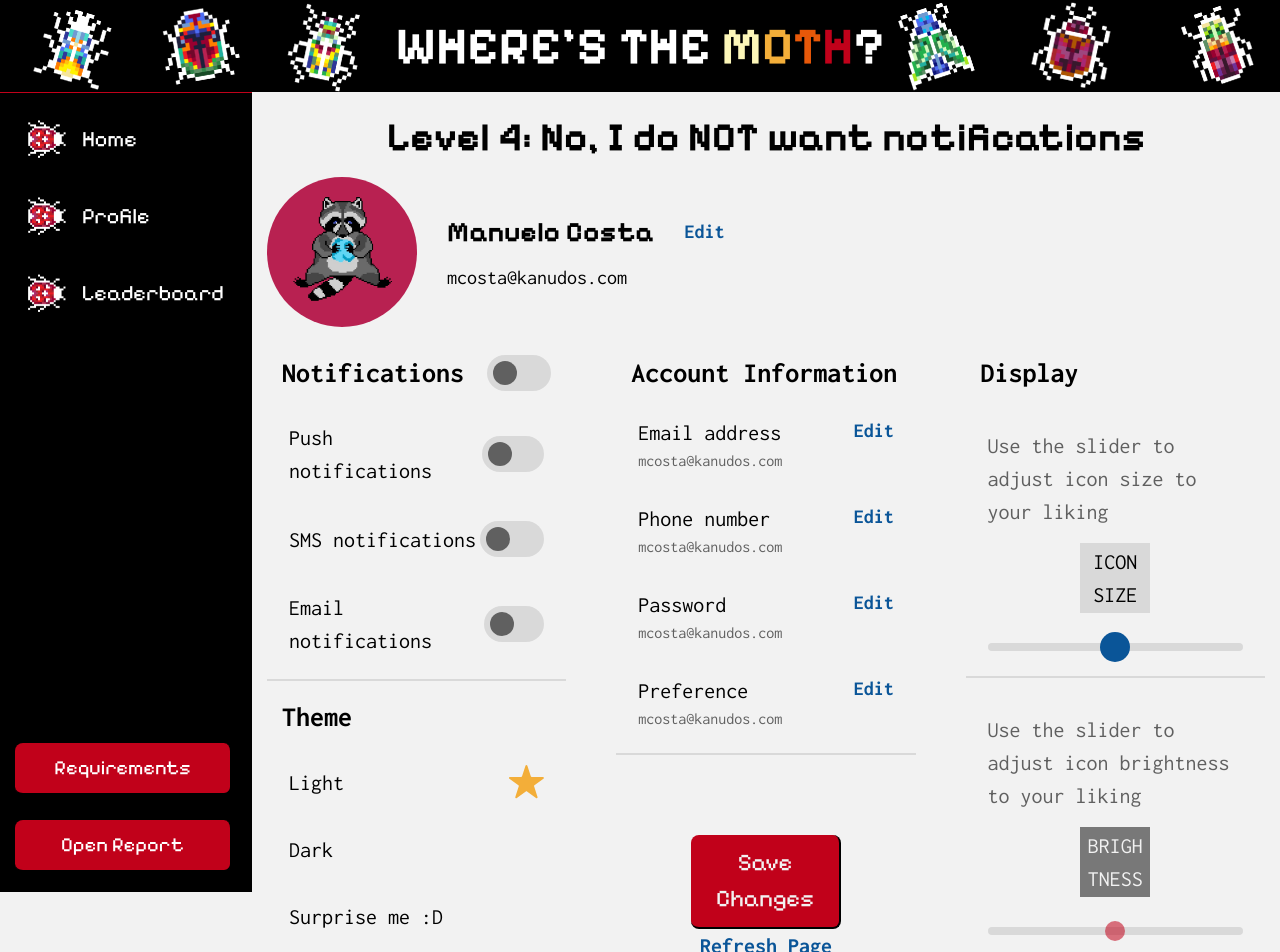
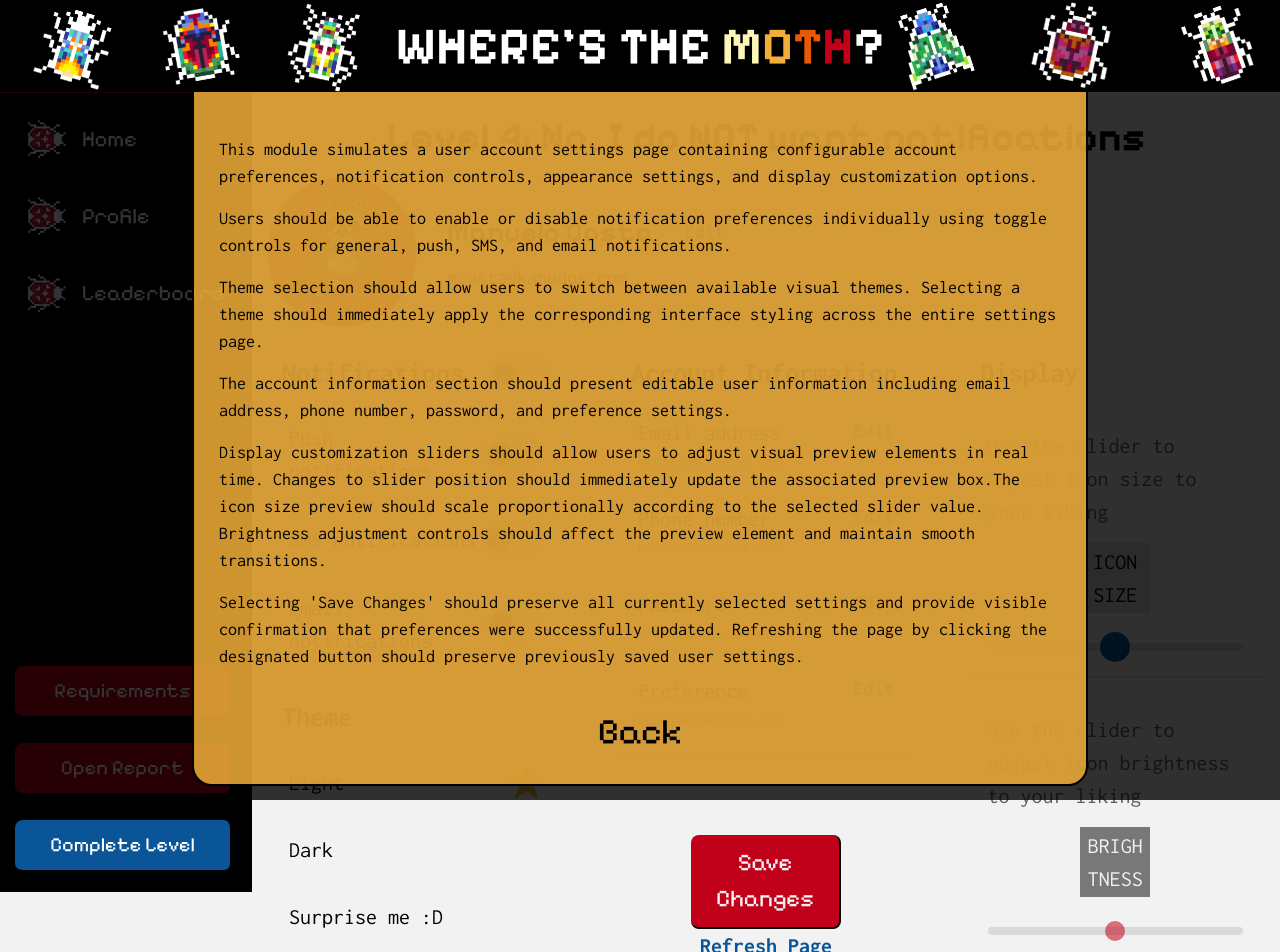
Before and after one commit to Nabillera/Web-Testing-Simulator, a React (Vite) app in the folder frontend/: page /level-4 in a window 1280 px wide. Shown: the top 952 px of the page. Built offline with nearby package versions, Linux system fonts and the light colour scheme.

Commit message:
Add session / level completion logic

```diff
--- a/frontend/src/AppContent.jsx
+++ b/frontend/src/AppContent.jsx
@@ -18,6 +18,11 @@ export function AppContent({}) {
   const [requirementsOpen, setRequirementsOpen] = useState(false);
   const [reportOpen, setReportOpen] = useState(false);
   const [sessionId, setSessionId] = useState("");
+  const [sessionTracking, setSessionTracking] = useState({
+    sessionStarted: false,
+    startTime: null,
+    elapsedTime: 0,
+  });
 
   const location = useLocation();
   const levelId = location.pathname.split("-")[1];
@@ -25,7 +30,21 @@ export function AppContent({}) {
     location.pathname == "/sign-up" || location.pathname == "/sign-in";
 
   const handleRequirementsModal = () => {
-    setRequirementsOpen(() => !requirementsOpen);
+    setRequirementsOpen((prev) => {
+      const nextState = !prev;
+      if (
+        prev == true &&
+        nextState == false &&
+        !sessionTracking.sessionStarted
+      ) {
+        setSessionTracking((prevSession) => ({
+          ...prevSession,
+          startTime: Date.now(),
+          sessionStarted: true,
+        }));
+      }
+      return nextState;
+    });
   };
 
   const handleReportForm = () => {
@@ -34,7 +53,28 @@ export function AppContent({}) {
 
   useEffect(() => {
     setSessionId(crypto.randomUUID());
+    setSessionTracking({
+      sessionStarted: false,
+      startTime: null,
+      elapsedTime: 0,
+    });
+    if (location.pathname.startsWith("/level-")) {
+      setRequirementsOpen(true);
+    }
   }, [location.pathname]);
+
+  useEffect(() => {
+    let interval;
+    if (sessionTracking.sessionStarted && sessionTracking.startTime) {
+      interval = setInterval(() => {
+        setSessionTracking((prev) => ({
+          ...prev,
+          elapsedTime: Math.floor(Date.now() - prev.startTime) / 1000,
+        }));
+      }, 1000);
+    }
+    return () => clearInterval(interval);
+  }, [sessionTracking.sessionStarted, sessionTracking.startTime]);
 
   return (
     <div className="flex h-full">
@@ -43,6 +83,9 @@ export function AppContent({}) {
           location={location}
           onViewRequirements={handleRequirementsModal}
           onViewReport={handleReportForm}
+          sessionId={sessionId}
+          levelId={levelId}
+          elapsedTime={sessionTracking.elapsedTime}
         />
       )}
       <Routes>
--- a/frontend/src/components/Sidebar.jsx
+++ b/frontend/src/components/Sidebar.jsx
@@ -3,15 +3,42 @@ import { Link } from "react-router-dom";
 import { Button } from "./Button";
 import { useState } from "react";
 
-export function Sidebar({ location, onViewRequirements, onViewReport }) {
+export function Sidebar({
+  location,
+  onViewRequirements,
+  onViewReport,
+  sessionId,
+  elapsedTime,
+  levelId,
+}) {
   const isLevelOpen = location.pathname.startsWith("/level-");
-  console.log(location.pathname, isLevelOpen);
+
   const handleRequirementsModal = () => {
     onViewRequirements();
   };
 
   const handleReportForm = () => {
     onViewReport();
+  };
+
+  const handleCompleteLevel = async () => {
+    try {
+      const response = await fetch(
+        `http://localhost:5000/api/evaluations/finish/${sessionId}`,
+        {
+          method: "POST",
+          headers: { "Content-Type": "application/json" },
+          body: JSON.stringify({
+            completionTime: elapsedTime,
+            level: levelId,
+          }),
+        },
+      );
+      const result = await response.json();
+      console.log(result);
+    } catch (error) {
+      console.log(error);
+    }
   };
 
   return (
@@ -51,6 +78,13 @@ export function Sidebar({ location, onViewRequirements, onViewReport }) {
           >
             Open Report
           </Button>
+          <Button
+            onClick={handleCompleteLevel}
+            backColor="#0A5598"
+            textSize="20px"
+          >
+            Complete Level
+          </Button>
         </div>
       )}
     </div>
```
Also changed, not shown: 1 other file (tests, documents, lock files or other folders).
